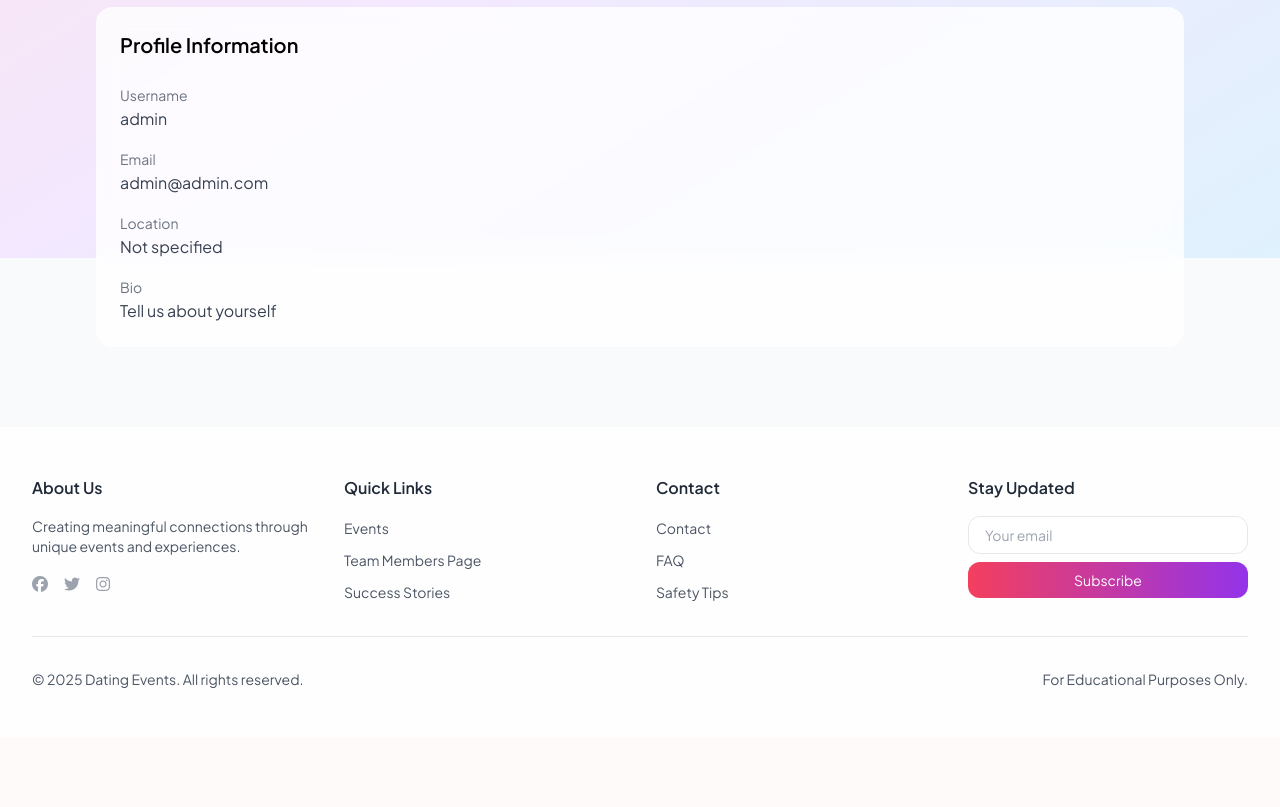
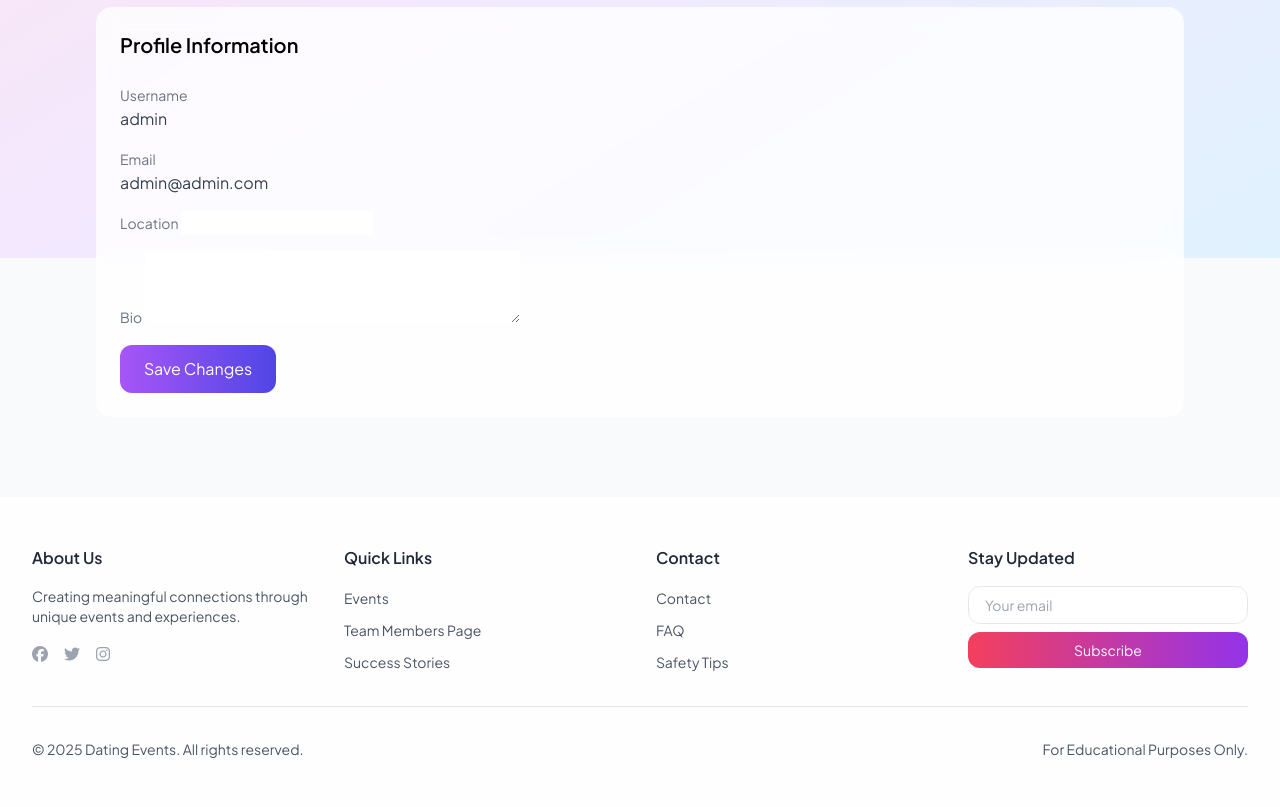
Before and after one commit to klchambers/CI-Feb25-hackathon2, a Django app: page /profile/ in a window 1280 px wide. Shown: the part 542-1349 px from the top of the page. Before the commit the page ends 1230 px from the top, so only its background shows below. Run offline with Django 4.2, Linux system fonts and the light colour scheme; a user stored in the database is signed in; data comes from the database, SQL or seed files in the repository; some libraries are stand-ins or nearby versions.

Commit message:
some basic crud functionality added to profiles/View.py

```diff
--- /dev/null
+++ b/user_profile/forms.py
@@ -0,0 +1,11 @@
+from django import forms
+from .models import UserProfile
+
+class UserProfileForm(forms.ModelForm):
+    class Meta:
+        model = UserProfile
+        fields = ["bio", "location"]
+        widgets = {
+            "bio": forms.Textarea(attrs={"class": "form-control", "rows": 3}),
+            "location": forms.TextInput(attrs={"class": "form-control"}),
+        }
--- a/user_profile/templates/user_profile/user_profile.html
+++ b/user_profile/templates/user_profile/user_profile.html
@@ -30,7 +30,9 @@
         <!-- Profile Info -->
         <div class="glass-effect rounded-2xl p-6">
             <h2 class="text-xl font-semibold mb-6">Profile Information</h2>
-            <div class="space-y-4">
+
+            <form method="post" class="space-y-4">
+                {% csrf_token %}
                 <div>
                     <label class="text-sm text-gray-500">Username</label>
                     <p class="text-gray-700">{{ user.username }}</p>
@@ -41,13 +43,16 @@
                 </div>
                 <div>
                     <label class="text-sm text-gray-500">Location</label>
-                    <p class="text-gray-700">{{ user.profile.location|default:"Not specified" }}</p>
+                    {{ form.location }}
                 </div>
                 <div>
                     <label class="text-sm text-gray-500">Bio</label>
-                    <p class="text-gray-700">{{ user.profile.bio|default:"Tell us about yourself" }}</p>
+                    {{ form.bio }}
                 </div>
-            </div>
+                <button type="submit" class="mt-4 px-6 py-3 bg-gradient-to-r from-purple-500 to-indigo-600 text-white rounded-xl">
+                    Save Changes
+                </button>
+            </form>
         </div>
     </div>
 </div>
--- a/user_profile/views.py
+++ b/user_profile/views.py
@@ -1,7 +1,20 @@
 from django.shortcuts import render, redirect
 from django.contrib.auth.decorators import login_required
 from django.contrib import messages
+from .models import UserProfile
+from .forms import UserProfileForm
 
 @login_required
 def profile_view(request):
-    return render(request, 'user_profile/user_profile.html')
+    user_profile, created = UserProfile.objects.get_or_create(user=request.user)
+
+    if request.method == "POST":
+        form = UserProfileForm(request.POST, instance=user_profile)
+        if form.is_valid():
+            form.save()
+            messages.success(request, "Your profile has been updated successfully!")
+            return redirect("user_profile:profile")
+    else:
+        form = UserProfileForm(instance=user_profile)
+
+    return render(request, "user_profile/user_profile.html", {"form": form})
```
